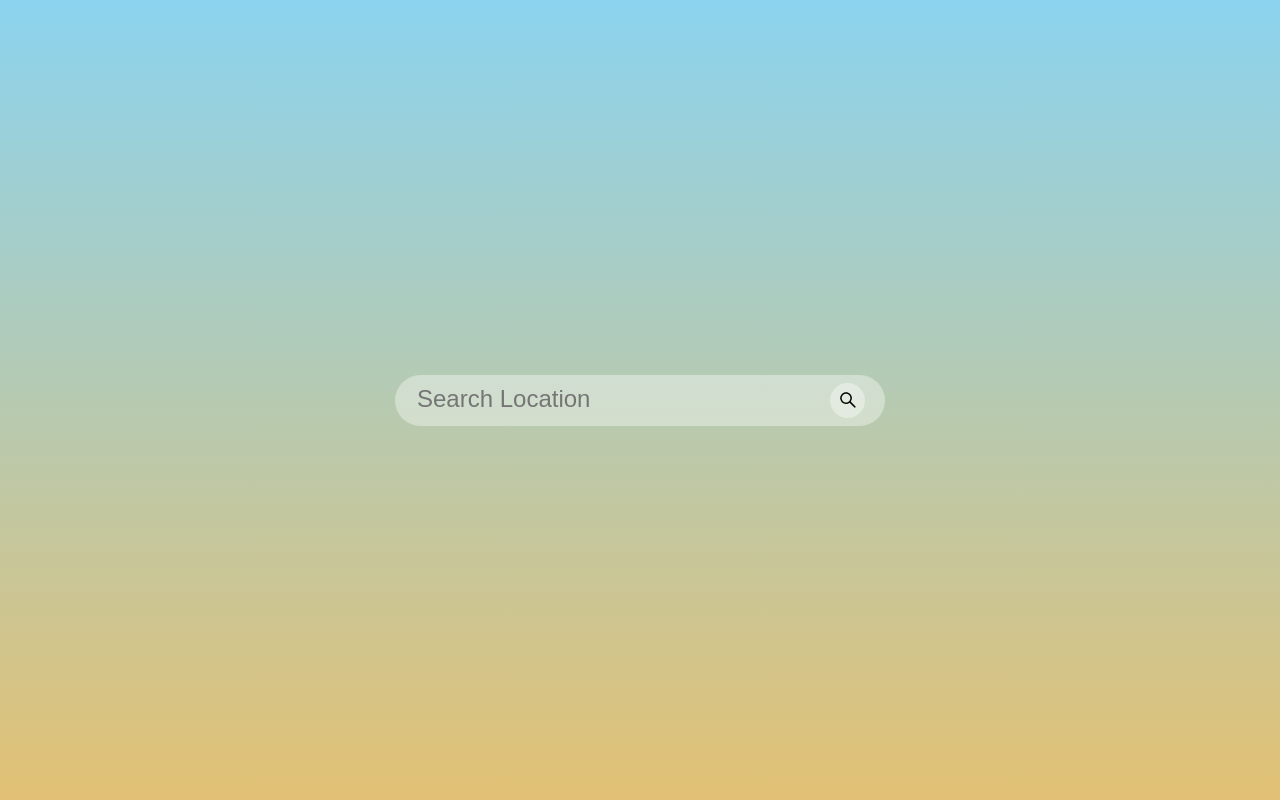
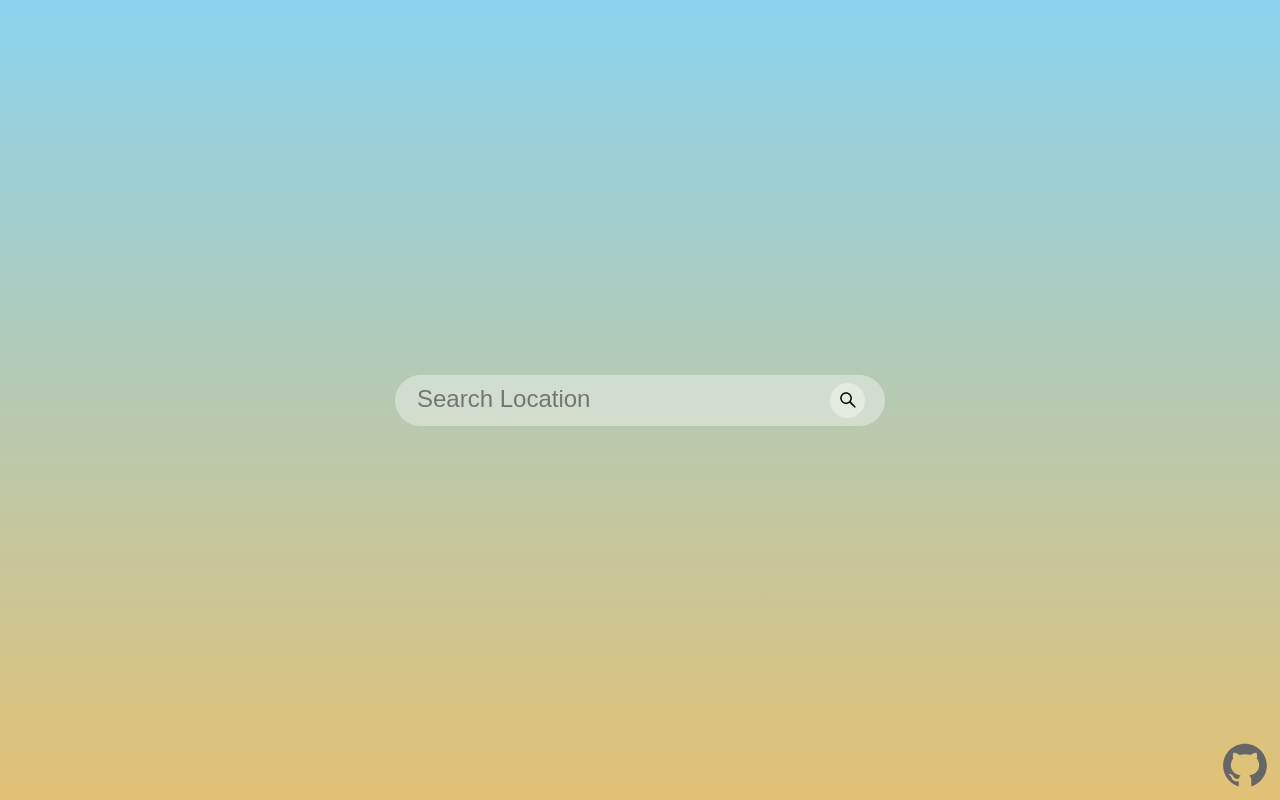
Before and after one commit to FellowMustard/zee-weather, a React (Create React App) app: page / in a window 1280 px wide. Built offline with nearby package versions, Linux system fonts and the light colour scheme.

Commit message:
Error message Implementation

```diff
--- a/src/App.js
+++ b/src/App.js
@@ -2,12 +2,12 @@ import React, { useState, useEffect } from "react";
 import Card from "./components/card";
 import axios from "axios";
 import Search from "./components/search";
+import { AiFillGithub } from "react-icons/ai";
 
 function App() {
   const [weatherData, setWeatherData] = useState(null);
   const [searchError, setSearchError] = useState(false);
   const [bgSetting, setBgSetting] = useState("morning");
-  const [isCelcius, setIsCelcius] = useState(true);
 
   const searchButton = (data) => {
     setSearchError(false);
@@ -34,13 +34,12 @@ function App() {
       updateData(data.data);
     } else {
       setSearchError(true);
-      console.log("error ehe");
     }
   };
 
   const updateData = (data) => {
     let today = new Date();
-    // GET FULL DATE
+
     let currDayName = today.toLocaleString("en-UK", {
       timeZone: data.location.tz_id,
       weekday: "long",
@@ -53,7 +52,6 @@ function App() {
       year: "numeric",
     });
 
-    //GET TIME
     let currTime = today
       .toLocaleTimeString("en-UK", {
         timeZone: data.location.tz_id,
@@ -78,6 +76,7 @@ function App() {
       })
       .substr(0, 5);
     bgChange(currHour);
+
     let isDay = data.location.is_day;
     let currLocation = data.location.name;
     let currCountry = data.location.country;
@@ -94,7 +93,6 @@ function App() {
       country: currCountry,
       tempC: currTempC,
       tempF: currTempF,
-      isCelcius,
     });
   };
 
@@ -144,7 +142,14 @@ function App() {
   return (
     <main className={`background-main ${bgSetting}`}>
       <Search searchButton={searchButton} />
+      {searchError && <p className="error-message">Location Not Found</p>}
       {weatherData && !searchError ? <Card weather={weatherData} /> : null}
+      <a
+        href="https://github.com/FellowMustard/zee-weather"
+        className="github-logo"
+      >
+        <AiFillGithub className="logo" />
+      </a>
     </main>
   );
 }
--- a/src/index.css
+++ b/src/index.css
@@ -28,6 +28,8 @@ button {
   height: 100vh;
   flex-direction: column;
   gap: 15px;
+  position: relative;
+  overflow: hidden;
 }
 .background-main.midnight {
   background: rgb(107, 70, 51);
@@ -253,7 +255,7 @@ button {
   top: -135%;
   left: -110%;
   font-weight: 600;
-  font-size: 2.7rem;
+  font-size: 2.4rem;
   color: #fff;
   text-shadow: 0px 2px 1px #2a2a2a;
   display: flex;
@@ -265,8 +267,57 @@ button {
   -webkit-box-shadow: 0px 0px 21px 0px rgba(0, 0, 0, 0.65) inset;
   -moz-box-shadow: 0px 0px 21px 0px rgba(0, 0, 0, 0.65) inset;
 }
+.error-message {
+  color: #fff;
+  font-size: 1rem;
+  font-weight: 600;
+  text-align: center;
+  padding: 0 10px;
+  border-radius: 5px;
+  margin-top: -5px;
+  background-color: #ad2c2c;
+  animation: errorShake 0.5s ease;
+}
 .hidden {
   display: none;
+}
+.github-logo {
+  position: absolute;
+  color: #666666 !important;
+  text-decoration: none;
+  width: 50px;
+  height: 50px;
+  transition: all 0.2s ease;
+  bottom: 10px;
+  right: 10px;
+}
+.github-logo:hover {
+  transform: scale(1.2);
+  color: #161b22 !important;
+}
+.github-logo .logo {
+  width: 100%;
+  height: 100%;
+}
+@keyframes errorShake {
+  0% {
+    transform: translateX(0px);
+  }
+  20% {
+    transform: translateX(10px);
+  }
+  40% {
+    transform: translateX(-10px);
+  }
+  60% {
+    transform: translateX(10px);
+  }
+  80% {
+    transform: translateX(-10px);
+  }
+  100% {
+    ransform: translateX(0px);
+  }
 }
 @keyframes cardOpen {
   0% {
```
Also changed, not shown: 1 other file (tests, documents, lock files or other folders).
